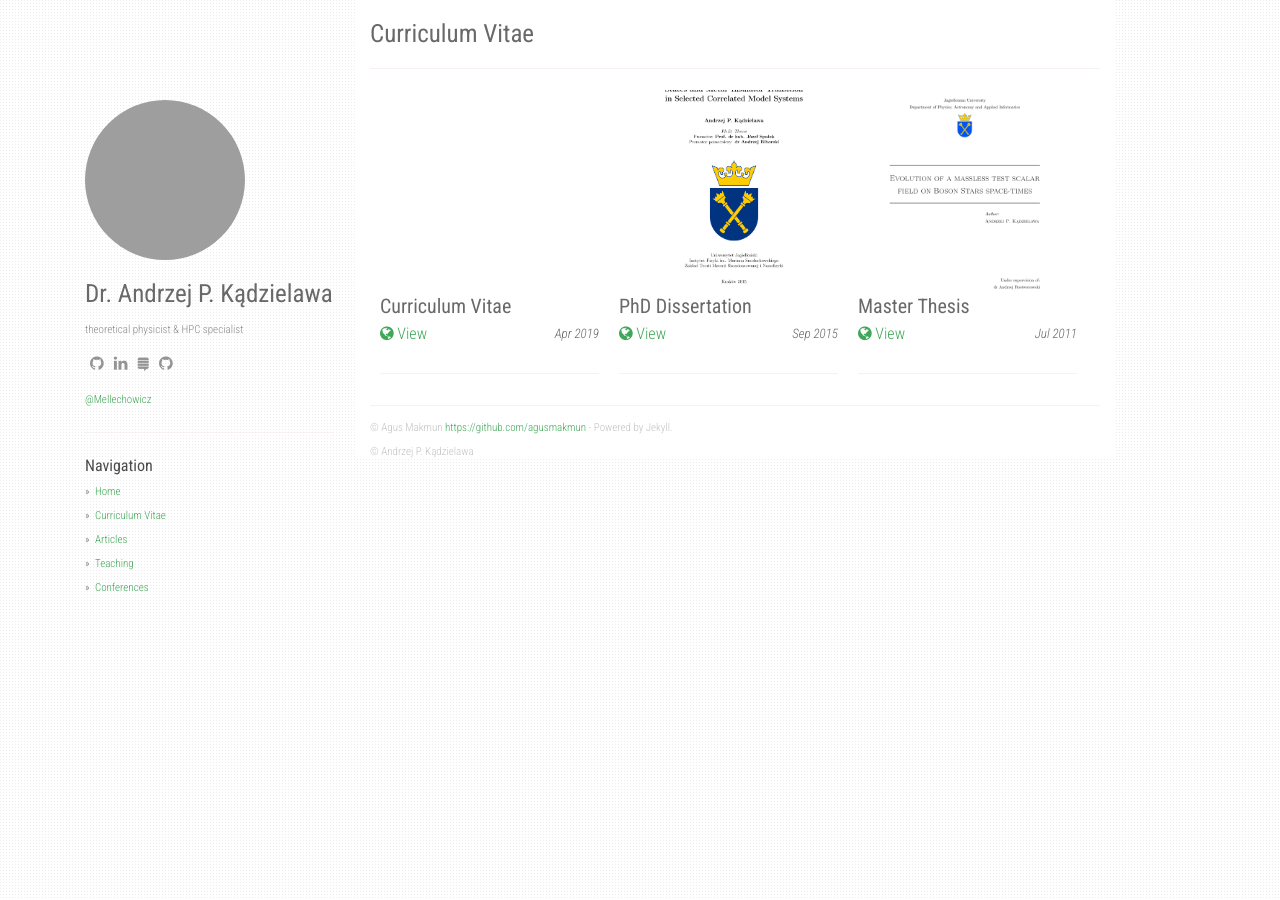
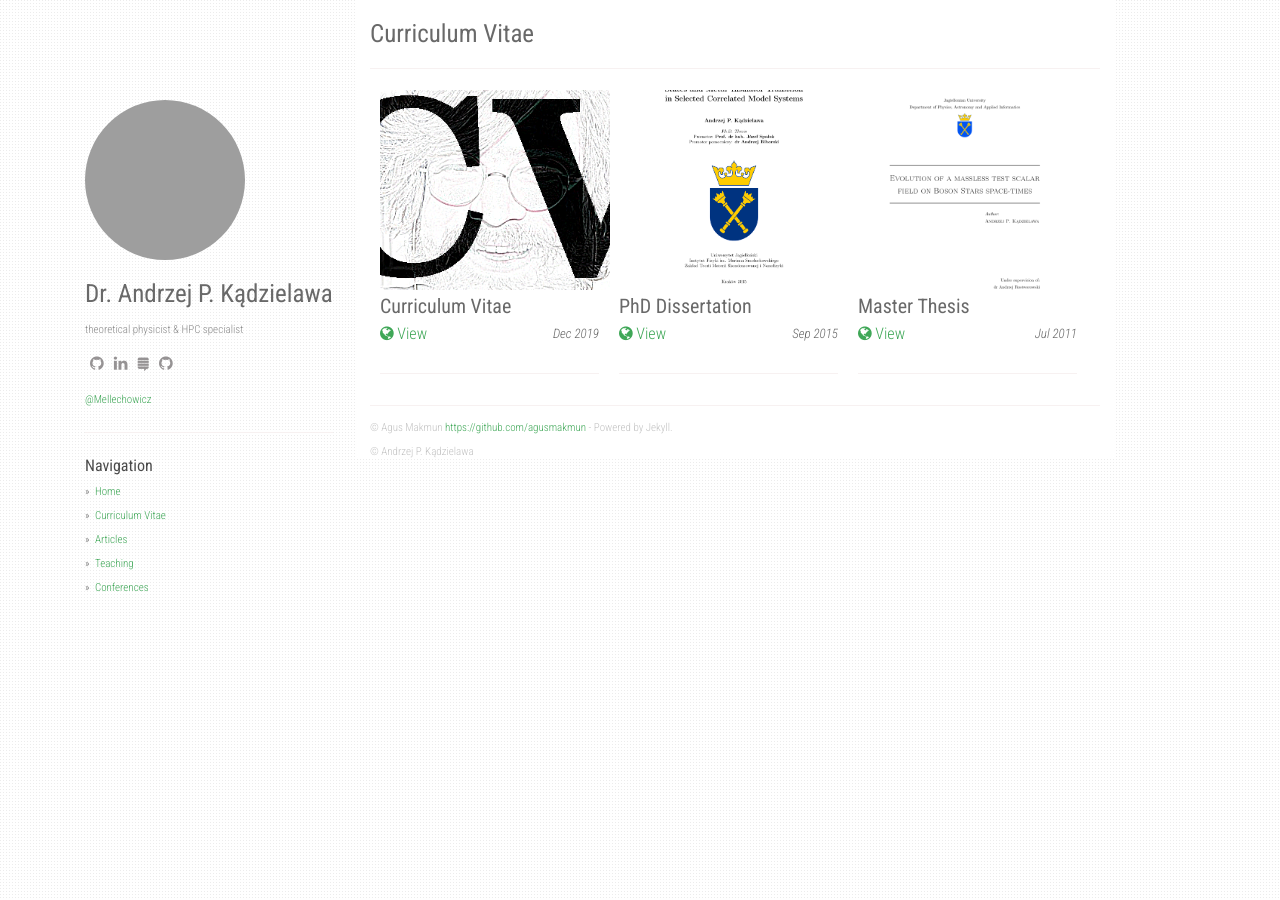
Before and after one commit to andrzejkadzielawa/andrzejkadzielawa.github.io, a Jekyll site: the page built from cv.md, in a window 1280 px wide. Built offline with Jekyll 4.4.1, drawn with Linux system fonts in a browser that asks for light colours; nearby versions of some CDN libraries; grey boxes are pictures that could not be loaded.

Commit message:
Thu 12 Dec 2019 05:02:44 PM CET

```diff
--- a/_config.yml
+++ b/_config.yml
@@ -19,8 +19,6 @@ collections:
     permalink: /project/:path/
 
 social:
-        #    - icon: fa-facebook
-        #      link: "#"
     - icon: fa-github
       link: "https://github.com/andrzejkadzielawa"
     - icon: fa-linkedin
@@ -29,10 +27,6 @@ social:
       link: "mailto:apkadzielawa@gmail.com"
     - icon: fa-github
       link: "https://github.com/Mellechowicz"
-
-share:
-        #  twitter_username: agusmakmun6
-        #  fb_appid: 1749788565247320
 
 urls:
     - text: Curriculum Vitae
--- a/_data/cv.json
+++ b/_data/cv.json
@@ -2,8 +2,8 @@
 {
 	"slug": "",
 	"url":  "/static/cv/APKadzielawaCV.pdf",
-	"image": "<a href='/static/cv/APKadzielawaCV.pdf'>APKadzielawaCV.png</a>",
-	"date":  "Apr 2019",
+	"image": "APKadzielawaCV.png",
+	"date":  "Dec 2019",
 	"name":  "Curriculum Vitae"
 },
 {
--- a/_layouts/article.html
+++ b/_layouts/article.html
@@ -23,7 +23,7 @@ layout: default
       {% for i in site.data.articles %}
       <div class="project-item project-outer" data-tags='{{ i.tags | jsonify | downcase }}'>
         <div class="project-inner">
-          <a href="/static/articles/{{ i.image }}" class="thickbox">
+          <a href="/static/articles/{{ i.url }}" class="thickbox">
             <div class="project-img bordered" style="background-image: url('/static/articles/{{ i.image }}');"></div>
           </a>
           {% assign p_url = nil %}
--- a/_layouts/curriculumvitae.html
+++ b/_layouts/curriculumvitae.html
@@ -21,7 +21,7 @@ layout: default
       {% for i in site.data.cv %}
       <div class="project-item project-outer" data-tags='{{ i.tags | jsonify | downcase }}'>
         <div class="project-inner">
-          <a href="/static/cv/{{ i.image }}" class="thickbox">
+          <a href="/static/cv/{{ i.url }}" class="thickbox">
             <div class="project-img bordered" style="background-image: url('/static/cv/{{ i.image }}');"></div>
           </a>
           {% assign p_url = nil %}
--- a/_layouts/project.html
+++ b/_layouts/project.html
@@ -23,7 +23,7 @@ layout: default
       {% for i in site.data.projects %}
       <div class="project-item project-outer" data-tags='{{ i.tags | jsonify | downcase }}'>
         <div class="project-inner">
-          <a href="/static/projects/{{ i.image }}" class="thickbox">
+          <a href="/static/projects/{{ i.url }}" class="thickbox">
             <div class="project-img bordered" style="background-image: url('/static/projects/{{ i.image }}');"></div>
           </a>
           {% assign p_url = nil %}
```
Also changed, not shown: static/cv/APKadzielawaCV.png.
